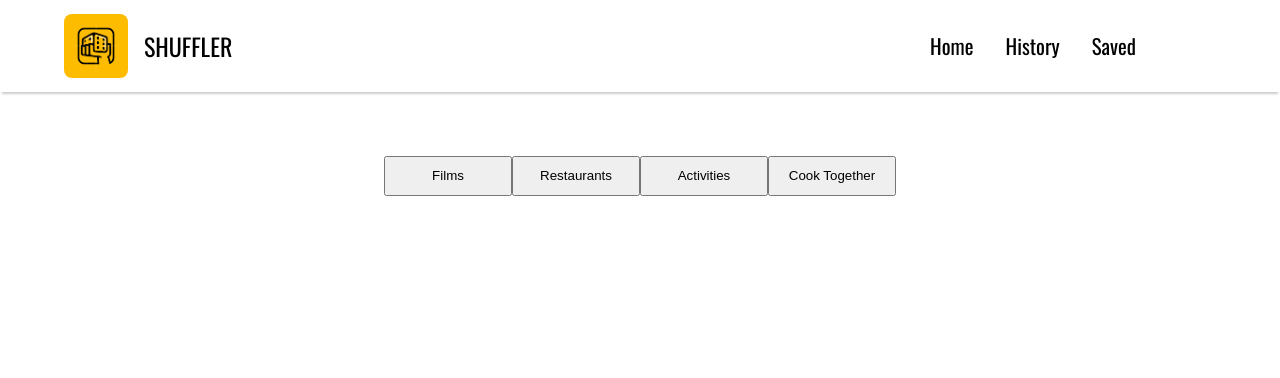
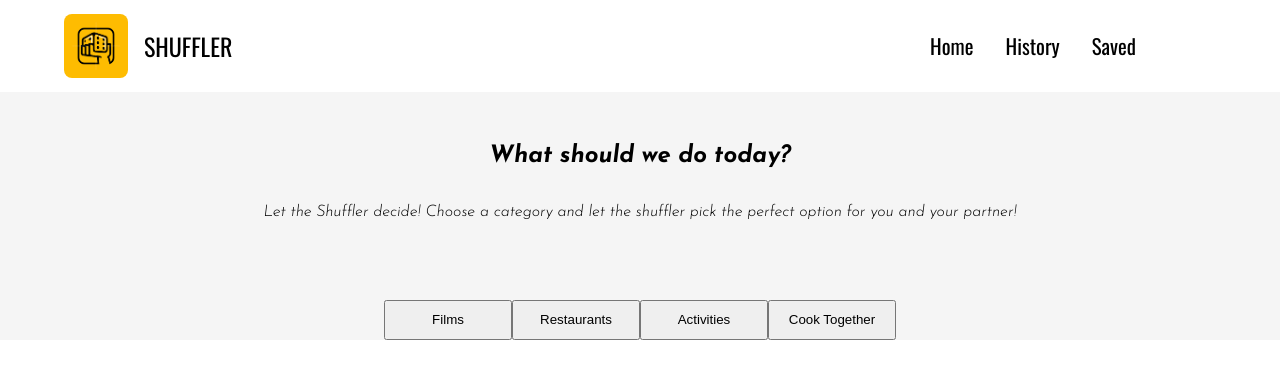
Before and after one commit to swiftybo/shuffler, a React (Vite) app: page / in a window 1280 px wide. Shown: the top 378 px of the page. Built offline with nearby package versions, Linux system fonts and the light colour scheme.

Commit message:
New content section created below the header to contain the menu component. Into section also created with styling completed.

```diff
--- a/index.html
+++ b/index.html
@@ -6,7 +6,7 @@
     <link rel="preconnect" href="https://fonts.googleapis.com" />
     <link rel="preconnect" href="https://fonts.gstatic.com" crossorigin />
     <link
-      href="https://fonts.googleapis.com/css2?family=Oswald:wght@200..700&display=swap"
+      href="https://fonts.googleapis.com/css2?family=Josefin+Sans:ital,wght@0,100..700;1,100..700&family=Oswald:wght@200..700&display=swap"
       rel="stylesheet"
     />
     <meta name="viewport" content="width=device-width, initial-scale=1.0" />
--- a/src/App.jsx
+++ b/src/App.jsx
@@ -5,7 +5,16 @@ function App() {
   return (
     <>
       <Header />
-      <Menu />
+      <section className="content">
+        <div className="intro josefin-sans">
+          <h1>What should we do today?</h1>
+          <p className="intro__para">
+            Let the Shuffler decide! Choose a category and let the shuffler pick
+            the perfect option for you and your partner!
+          </p>
+        </div>
+        <Menu />
+      </section>
     </>
   );
 }
--- a/src/index.css
+++ b/src/index.css
@@ -50,6 +50,29 @@ body {
   padding-right: 5rem;
 }
 
+.content {
+  background-color: rgb(245, 245, 245);
+}
+
+.intro {
+  padding-top: 2rem;
+  display: flex;
+  flex-direction: column;
+  justify-content: center;
+  align-items: center;
+}
+
+.josefin-sans {
+  font-family: "Josefin Sans", sans-serif;
+  font-optical-sizing: auto;
+  font-weight: 300;
+  font-style: italic;
+}
+
+.intro__para {
+  font-size: medium;
+}
+
 .menu {
   list-style-type: none;
   display: flex;
```
